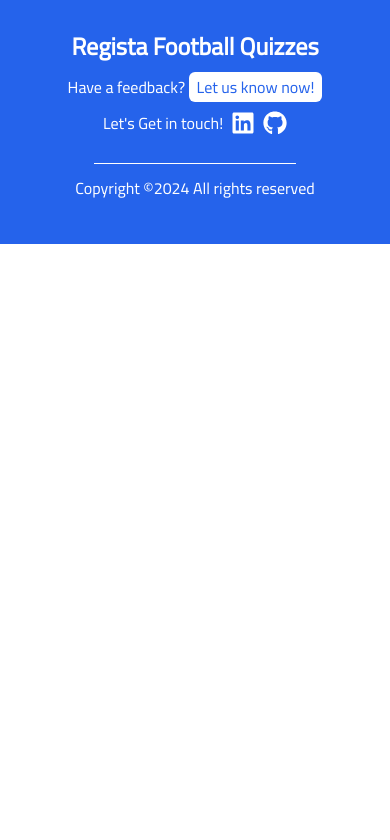
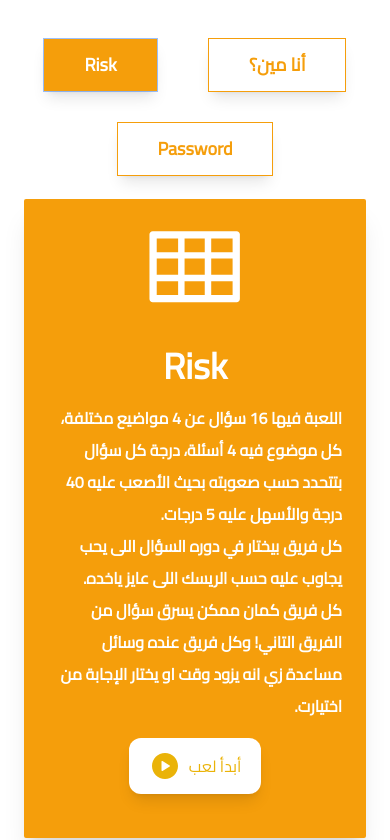
Before and after one commit to JooZef315/Regista-Football-Quizzes, a Next.js app: page / in a window 390 px wide. Shown: the part 905-1745 px from the top of the page. Before the commit the page ends 1149 px from the top, so only its background shows below. Built offline with nearby package versions, Linux system fonts and the light colour scheme.

Commit message:
feat: add games section at landing page

```diff
--- a/src/app/page.tsx
+++ b/src/app/page.tsx
@@ -1,4 +1,5 @@
-import FeedBackForm from "@/components/feedBackForm";
+import FeedBackForm from "@/components/home/feedBackForm";
+import Games from "@/components/home/games";
 import Header from "@/components/UI/header";
 
 export default function Home() {
@@ -7,7 +8,9 @@ export default function Home() {
       <section>
         <Header />
       </section>
-      <section id="games">Games</section>
+      <section id="games">
+        <Games />
+      </section>
       <section id="feedback">
         <FeedBackForm />
       </section>
--- a/src/components/UI/header.tsx
+++ b/src/components/UI/header.tsx
@@ -5,16 +5,10 @@ import { IoPlayCircle } from "react-icons/io5";
 export default function Header() {
   return (
     <header className="min-h-[calc(100vh-74px)] flex flex-col md:flex-row justify-center items-center gap-4 p-6 pb-10 text-white bg-blue-600 bg-[url('https://www.transparenttextures.com/patterns/asfalt-light.png')]">
-      <Image
-        alt="header image"
-        src={"/header.png"}
-        width={420}
-        height={420}
-        // className="hidden md:inline-block"
-      />
+      <Image alt="header image" src={"/header.png"} width={420} height={420} />
       <div className="flex flex-col gap-4 justify-center items-center">
         <h1 className="text-center text-4xl font-bold">
-          <span className="bg-white text-blue-600 rounded-2xl px-4 shadow-md">
+          <span className="block lg:inline py-2 lg:py-0 bg-white text-blue-600 rounded-2xl px-4 shadow-md">
             Regista
           </span>{" "}
           Football Quizzes
--- /dev/null
+++ b/src/components/UI/loadingSpinner.tsx
@@ -0,0 +1,26 @@
+export default function LoadingSpinner() {
+  return (
+    <div
+      className="m-auto py-8 flex flex-col gap-3 justify-center items-center shadow-xl"
+      role="status"
+    >
+      <span>Loading Please wait...</span>
+      <svg
+        aria-hidden="true"
+        className="inline w-14 h-14 text-gray-200 animate-spin dark:text-gray-600 fill-gray-600 dark:fill-gray-300"
+        viewBox="0 0 100 101"
+        fill="none"
+        xmlns="http://www.w3.org/2000/svg"
+      >
+        <path
+          d="M100 50.5908C100 78.2051 77.6142 100.591 50 100.591C22.3858 100.591 0 78.2051 0 50.5908C0 22.9766 22.3858 0.59082 50 0.59082C77.6142 0.59082 100 22.9766 100 50.5908ZM9.08144 50.5908C9.08144 73.1895 27.4013 91.5094 50 91.5094C72.5987 91.5094 90.9186 73.1895 90.9186 50.5908C90.9186 27.9921 72.5987 9.67226 50 9.67226C27.4013 9.67226 9.08144 27.9921 9.08144 50.5908Z"
+          fill="currentColor"
+        />
+        <path
+          d="M93.9676 39.0409C96.393 38.4038 97.8624 35.9116 97.0079 33.5539C95.2932 28.8227 92.871 24.3692 89.8167 20.348C85.8452 15.1192 80.8826 10.7238 75.2124 7.41289C69.5422 4.10194 63.2754 1.94025 56.7698 1.05124C51.7666 0.367541 46.6976 0.446843 41.7345 1.27873C39.2613 1.69328 37.813 4.19778 38.4501 6.62326C39.0873 9.04874 41.5694 10.4717 44.0505 10.1071C47.8511 9.54855 51.7191 9.52689 55.5402 10.0491C60.8642 10.7766 65.9928 12.5457 70.6331 15.2552C75.2735 17.9648 79.3347 21.5619 82.5849 25.841C84.9175 28.9121 86.7997 32.2913 88.1811 35.8758C89.083 38.2158 91.5421 39.6781 93.9676 39.0409Z"
+          fill="currentFill"
+        />
+      </svg>
+    </div>
+  );
+}
--- /dev/null
+++ b/src/components/home/games.tsx
@@ -0,0 +1,64 @@
+import { AiOutlineTable } from "react-icons/ai";
+import { MdQuestionMark } from "react-icons/md";
+import { PiPasswordDuotone } from "react-icons/pi";
+import Tabs from "./tabs";
+
+export default function Games() {
+  const tabs = [
+    {
+      label: "Risk",
+      content: (
+        <p className="font-semibold text-wrap text-start leading-8">
+          اللعبة فيها 16 سؤال عن 4 مواضيع مختلفة، كل موضوع فيه 4 أسئلة، درجة كل
+          سؤال بتتحدد حسب صعوبته بحيث الأصعب عليه 40 درجة والأسهل عليه 5 درجات.{" "}
+          <br />
+          كل فريق بيختار في دوره السؤال اللى يحب يجاوب عليه حسب الريسك اللى عايز
+          ياخده. <br />
+          كل فريق كمان ممكن يسرق سؤال من الفريق التاني! وكل فريق عنده وسائل
+          مساعدة زي انه يزود وقت او يختار الإجابة من اختيارت.
+        </p>
+      ),
+      link: "/risk/info",
+      icon: <AiOutlineTable className="w-1/3 h-1/3" />,
+    },
+    {
+      label: "أنا مين؟",
+      content: (
+        <p className="font-semibold text-wrap text-start leading-8">
+          في اللعبة كل فريق بيحاول يعرف مين اللاعب ده قبل الفريق التاني، اللعبة
+          هتظهر 5 clues عن اللاعب بالترتيب من الأصعب للأسهل، بعد كل clue
+          الفريقين عندهم دقيقة يخمنوا مين اللاعب قبل ظهور ال clue الجديد. <br />
+          والفريق اللي يعرف 2 لاعيبة الأول يكسب. وفي اللعبة فيه شرح أكتر! جرب
+          دلوقتي.
+        </p>
+      ),
+      link: "whoAmI/info",
+      icon: <MdQuestionMark className="w-1/3 h-1/3" />,
+    },
+    {
+      label: "Password",
+      content: (
+        <p className="font-semibold text-wrap text-start leading-8">
+          في اللعبة فرد من كل فريق بيشوف اسم لاعب ما محلي او عالمي، مطلوب من منه
+          انه يخلي صاحبه يعرف مين اللاعب ده قبل الفريق التاني، والفريق اللي يجيب
+          5 الأول يكسب. <br />
+          ممنوع أي فريق يقول أسماء أشخاص او بلاد او نوادي او أرقام تيشرتات
+          اللاعب ده.
+        </p>
+      ),
+      link: "/password/info",
+      icon: <PiPasswordDuotone className="w-1/3 h-1/3" />,
+    },
+  ];
+  return (
+    <main className="min-h-[calc(100vh-74px)] w-full md:w-4/5 mx-auto flex flex-col justify-center items-center gap-3 p-6">
+      <h1
+        dir="rtl"
+        className="text-center text-blue-600 font-bold text-2xl mb-5"
+      >
+        ألعب دلوقتي!
+      </h1>
+      <Tabs tabs={tabs} />
+    </main>
+  );
+}
--- /dev/null
+++ b/src/components/home/tabs.tsx
@@ -0,0 +1,61 @@
+"use client";
+
+import Link from "next/link";
+import { useState } from "react";
+import { IoPlayCircle } from "react-icons/io5";
+
+type PropsType = {
+  tabs: {
+    label: string;
+    content: JSX.Element;
+    link: string;
+    icon: JSX.Element;
+  }[];
+};
+export default function Tabs({ tabs }: PropsType) {
+  const [activeTab, setActiveTab] = useState(0);
+
+  return (
+    <>
+      <section
+        dir="auto"
+        className="w-full flex justify-evenly items-center gap-8 flex-wrap my-3"
+      >
+        {tabs.map((tab, index) => (
+          <button
+            type="button"
+            key={index}
+            className={`py-3 px-10 text-lg font-semibold ring-1 hover:ring-amber-300 hover:bg-amber-300 hover:text-white shadow-lg ${
+              activeTab === index
+                ? "bg-amber-500 text-white"
+                : "bg-none text-amber-500 ring-amber-500"
+            }`}
+            onClick={() => setActiveTab(index)}
+          >
+            {tab.label}
+          </button>
+        ))}
+      </section>
+      <section
+        dir="rtl"
+        lang="ar"
+        className="bg-amber-500 w-full flex flex-col-reverse md:flex-row justify-between items-center p-4 shadow-xl rounded-sm text-white"
+      >
+        <div className="h-full w-full flex flex-col justify-center items-center gap-4 py-7 px-2">
+          <h1 className="font-bold text-4xl">{tabs[activeTab].label}</h1>
+          {tabs[activeTab].content}
+          <Link
+            href={tabs[activeTab].link}
+            aria-label="go to risk game"
+            dir="auto"
+            className="flex gap-2 justify-center items-center text-center bg-white text-yellow-500 hover:bg-yellow-50 px-5 py-3 shadow-lg rounded-xl"
+          >
+            أبدأ لعب
+            <IoPlayCircle size={32} />
+          </Link>
+        </div>
+        {tabs[activeTab].icon}
+      </section>
+    </>
+  );
+}
```
Also changed, not shown: public/ucl.jpg (added), src/components/home/feedBackForm.tsx (renamed from src/components/feedBackForm.tsx).
